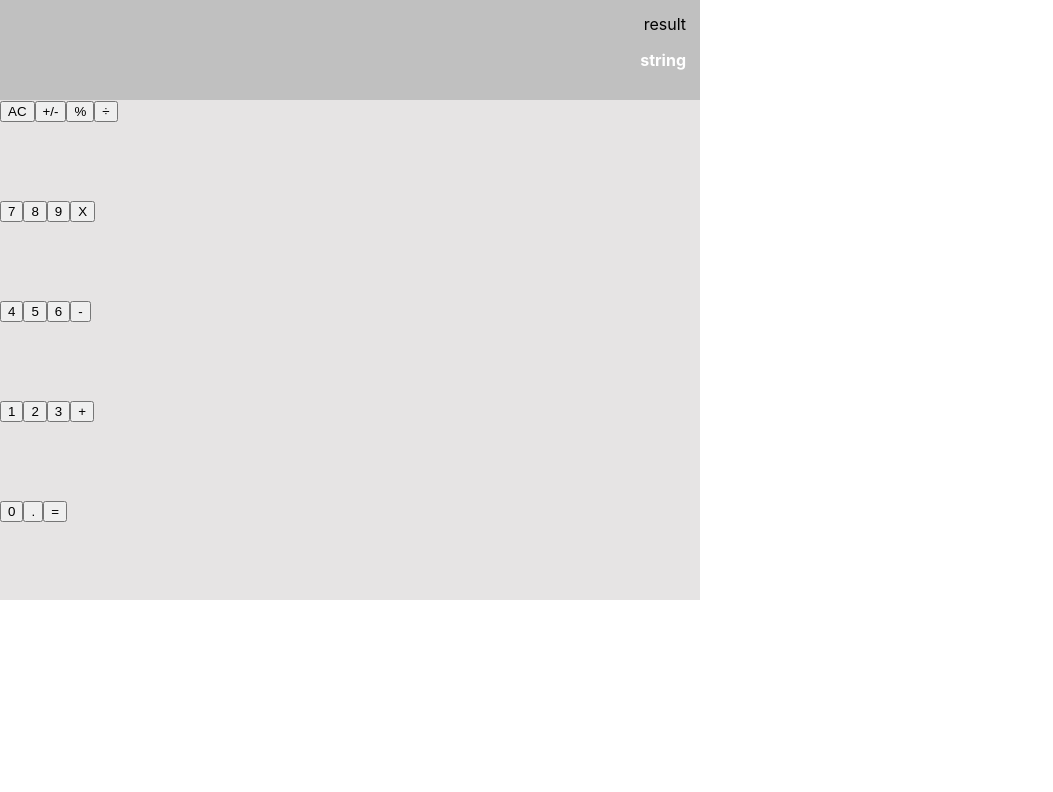
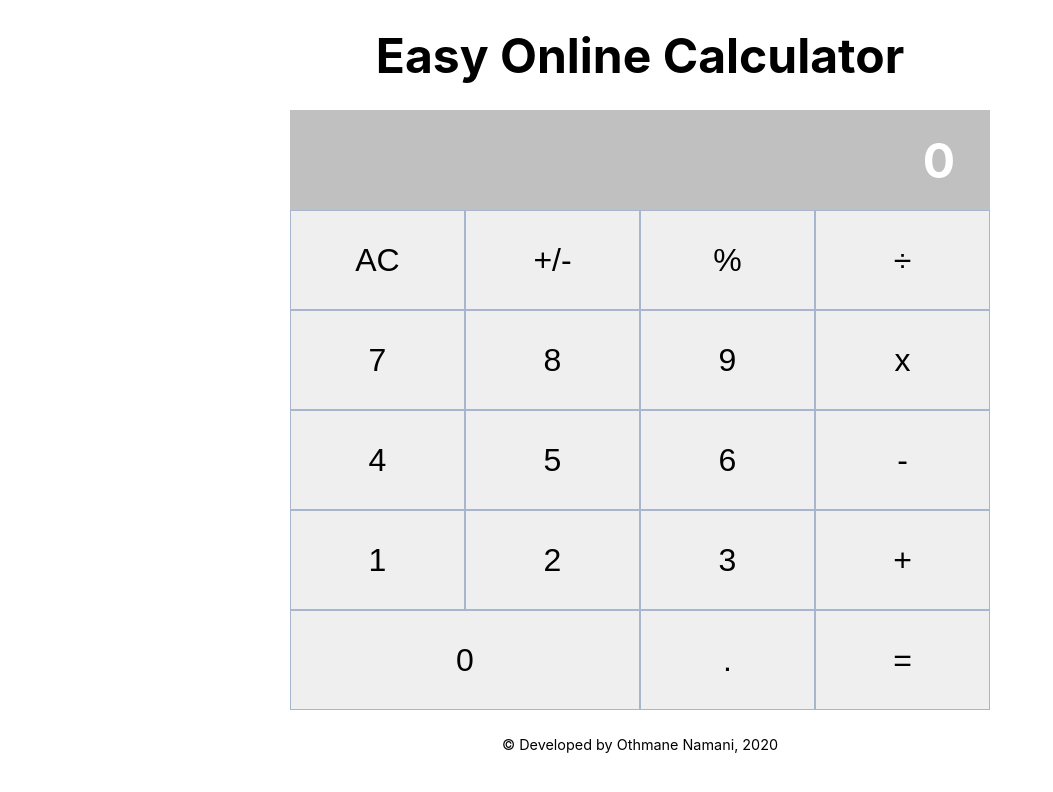
Before and after one commit to othman-19/calculator-react, a React (Create React App) app: page / in a window 1280 px wide. Shown: the top 792 px of the page, without its empty margins (0-1053 px from the left). Built offline with nearby package versions, Linux system fonts and the light colour scheme.

Commit message:
add Button style

```diff
--- a/src/components/App.js
+++ b/src/components/App.js
@@ -11,9 +11,13 @@ class App extends React.Component {
 
   render() {
     return (
-      <div className="App">
-        <Display result="string" />
-        <ButtonPanel />
+      <div className="container">
+        <header className="header">Easy Online Calculator</header>
+        <div className="App">
+          <Display />
+          <ButtonPanel />
+        </div>
+        <footer className="footer">&copy; Developed by Othmane Namani, 2020</footer>
       </div>
     );
   }
--- a/src/components/Button.js
+++ b/src/components/Button.js
@@ -1,12 +1,13 @@
 import React from 'react';
 import PropTypes from 'prop-types';
 
-const Button = ({ buttonName }) => (
-  <button type="button">{ buttonName }</button>
+const Button = ({ buttonName, className }) => (
+  <button id={`btn-${buttonName}`} type="button" className={className}>{ buttonName }</button>
 );
 
 Button.propTypes = {
   buttonName: PropTypes.string.isRequired,
+  className: PropTypes.string.isRequired,
 };
 
 export default Button;
--- a/src/components/ButtonPanel.js
+++ b/src/components/ButtonPanel.js
@@ -1,10 +1,11 @@
 import React from 'react';
 import Button from './Button';
+import '../index.css';
 
 const ButtonPannel = () => {
   const groups = [
     ['AC', '+/-', '%', '÷'],
-    ['7', '8', '9', 'X'],
+    ['7', '8', '9', 'x'],
     ['4', '5', '6', '-'],
     ['1', '2', '3', '+'],
     ['0', '.', '='],
@@ -13,19 +14,19 @@ const ButtonPannel = () => {
   return (
     <div className="App">
       <div className="group" id="G1">
-        { groups[0].map(e => <Button buttonName={e} key={e} />) }
+        { groups[0].map(e => <Button className="Button" buttonName={e} key={e} />) }
       </div>
       <div className="group" id="G2">
-        { groups[1].map(e => <Button buttonName={e} key={e} />) }
+        { groups[1].map(e => <Button className="Button" buttonName={e} key={e} />) }
       </div>
       <div className="group" id="G3">
-        { groups[2].map(e => <Button buttonName={e} key={e} />) }
+        { groups[2].map(e => <Button className="Button" buttonName={e} key={e} />) }
       </div>
       <div className="group" id="G4">
-        { groups[3].map(e => <Button buttonName={e} key={e} />) }
+        { groups[3].map(e => <Button className="Button" buttonName={e} key={e} />) }
       </div>
       <div className="group" id="G5">
-        { groups[4].map(e => <Button buttonName={e} key={e} />) }
+        { groups[4].map(e => <Button className="Button" buttonName={e} key={e} />) }
       </div>
     </div>
   );
--- a/src/components/Display.js
+++ b/src/components/Display.js
@@ -3,7 +3,6 @@ import PropTypes from 'prop-types';
 
 const Display = ({ result }) => (
   <div className="Display">
-    result
     <p className="result">
       {result}
     </p>
--- a/src/index.css
+++ b/src/index.css
@@ -11,9 +11,27 @@ body {
   box-sizing: border-box;
 }
 
+.container{
+
+}
+
+.header {
+  text-align: center;
+  margin: 2%;
+  font-weight: bold;
+  font-size: 3em;
+}
+
+.footer {
+  text-align: center;
+  margin: 2%;
+  font-size: 0.9em;
+}
+
 
 .App {
   width: 700px;
+  margin: auto;
   background: rgb(230, 228, 228);
   display: flex;
   flex-direction: column;
@@ -23,16 +41,29 @@ body {
   background: silver;
   height: 100px;
   display: flex;
-  flex-direction: column;
-  align-items: flex-end;
-  padding: 2% 2%;
-}
-
-.group {
-  height: 100px;
+  justify-content: flex-end;
+  align-items:center;
+  padding : 0 5%;
 }
 
 .result {
   color: white;
   font-weight: bold;
+  font-size: 3em;
 }
+
+.group {
+  height: 100px;
+  display: flex;
+}
+
+.Button {
+  width: 25%;
+  border: 1px solid rgb(168, 181, 207);
+  font-weight: 500;
+  font-size: 2em;
+}
+
+#btn-0 {
+  width: 50%;
+}
```
